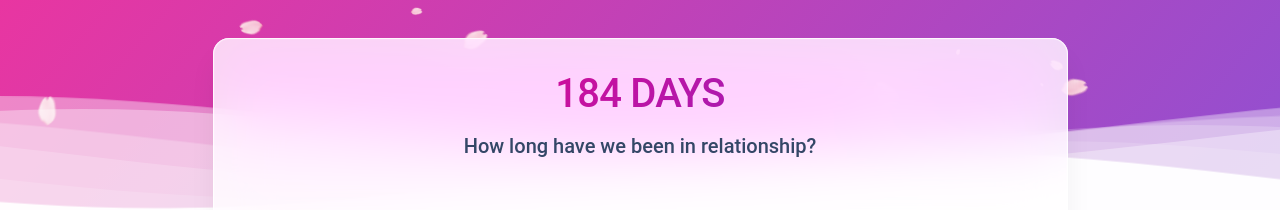
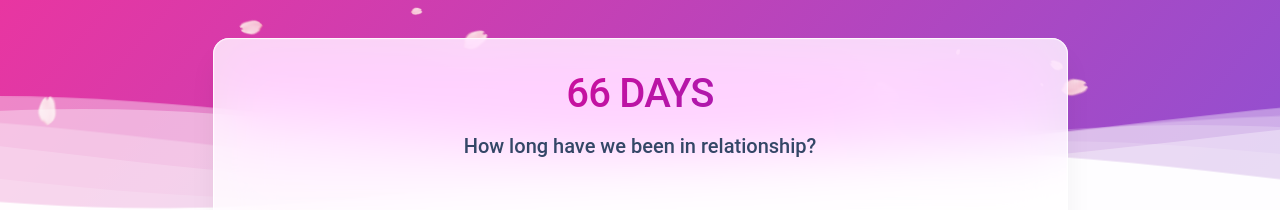
Before and after one commit to Shrey1907/shrelovekuku, a plain HTML site: page index.html in a window 1280 px wide. Shown: the part 386-596 px from the top of the page. Drawn offline with Linux system fonts and the light colour scheme.

Commit message:
Update index.html

```diff
--- a/index.html
+++ b/index.html
@@ -185,7 +185,7 @@
 </script>
 <script type="text/javascript">
     // countto
-    const date1 = new Date("04/08/2022");
+    const date1 = new Date("08/04/2022");
     const date2 = new Date();
     const Difference_In_Time = date2.getTime()-date1.getTime();
     let Difference_In_Days = 0;
```
